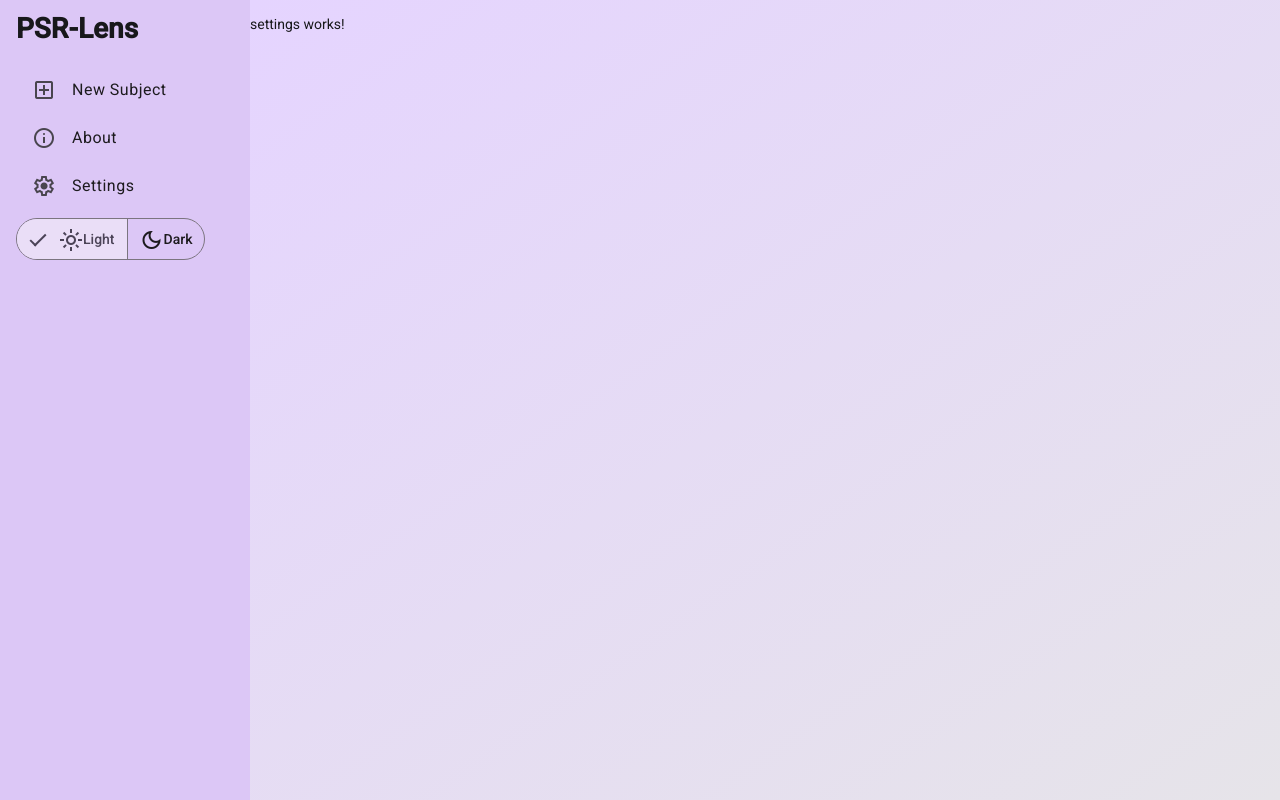
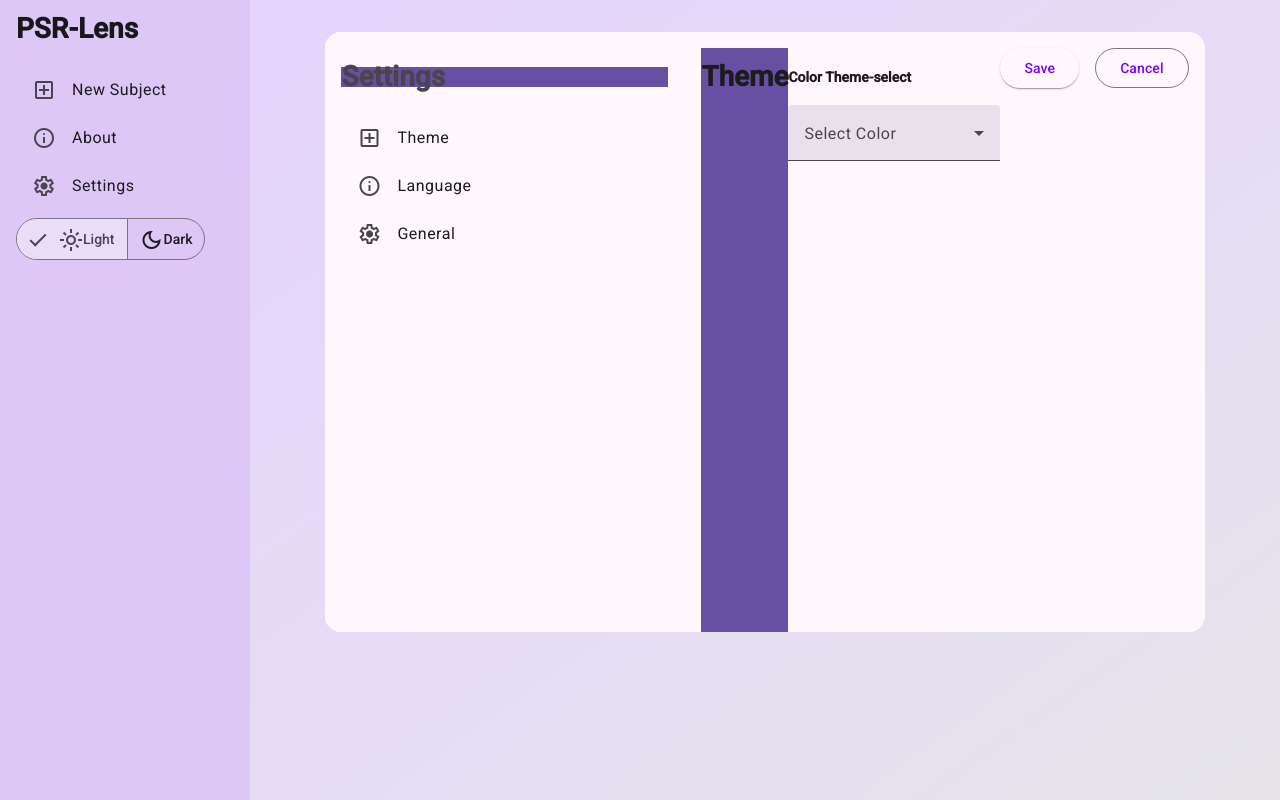
Before and after one commit to PatrikFe3/PSR-Lens-Monorepo, an Angular app in the folder frontend/: page /settings in a window 1280 px wide. Built offline with nearby package versions, Linux system fonts and the light colour scheme.

Commit message:
Add basic settings feature structure to the project.

```diff
--- /dev/null
+++ b/frontend/src/app/models/color-theme-mock.ts
@@ -0,0 +1,5 @@
+export type ColorThemeId = 'autumn' | 'jungle' | 'aqua' | 'custom';
+export interface ColorThemeMock {
+    id: ColorThemeId,
+    name: string,
+}
--- a/frontend/src/app/pages/settings/settings.html
+++ b/frontend/src/app/pages/settings/settings.html
@@ -1 +1,53 @@
-<p>settings works!</p>
+<div class="settingsPageWrapper">
+    <mat-drawer-container class="example-container">
+
+        <mat-drawer mode="side" opened>
+            <div class="drawerContentHeader">
+                <h1>Settings</h1>
+            </div>
+            <div class="matDrawerWrapper">
+                <mat-nav-list>
+                    <a mat-list-item routerLink="/analysis">
+                        <mat-icon matListItemIcon aria-hidden="true">add_box</mat-icon>
+                        <span matListItemTitle>Theme</span>
+                    </a>
+                    <a mat-list-item routerLink="/about">
+                        <mat-icon matListItemIcon aria-hidden="true">info</mat-icon>
+                        <span matListItemTitle>Language</span>
+                    </a>
+                    <a mat-list-item routerLink="/settings">
+                        <mat-icon matListItemIcon aria-hidden="true">settings</mat-icon>
+                        <span matListItemTitle>General</span>
+                    </a>
+                </mat-nav-list>
+            </div>
+        </mat-drawer>
+
+        <mat-drawer-content>
+            <div class="drawerContentHeader">
+                <h1>Theme</h1>
+            </div>
+            <div class="colorThemeSection">
+                <h4>Color Theme-select</h4>
+                <mat-form-field>
+                    <mat-label>Select Color</mat-label>
+
+                    <mat-select>
+                        @for (theme of colorThemeData; track theme) {
+                        <mat-option [value]="theme.name">{{theme.id}}</mat-option>
+                        }
+                    </mat-select>
+                </mat-form-field>
+            </div>
+
+            <div class="analysisActions">
+                <button matButton="elevated" class="analysisResulBTN">
+                    Save
+                </button>
+                <button matButton="outlined" class="analysisResulBTN">
+                    Cancel
+                </button>
+            </div>
+        </mat-drawer-content>
+    </mat-drawer-container>
+</div>
--- a/frontend/src/app/pages/settings/settings.scss
+++ b/frontend/src/app/pages/settings/settings.scss
@@ -0,0 +1,31 @@
+.settingsPageWrapper {
+    padding: 2rem 0 0 0;
+    display: flex;
+    justify-content: center;
+    min-width: 600px;
+    height: 600px;
+}
+
+.example-container {
+    border-radius: 1rem;
+}
+
+.drawerContentHeader {
+    background: var(--psr-analysis-header);
+}
+
+mat-drawer {
+    padding: 1rem;
+}
+
+mat-drawer-content {
+    padding: 1rem;
+    display: flex;
+}
+
+.analysisActions {
+    display: flex;
+    flex-direction: row;
+    justify-content: end;
+    gap: 1rem;
+}
--- a/frontend/src/app/pages/settings/settings.ts
+++ b/frontend/src/app/pages/settings/settings.ts
@@ -1,9 +1,49 @@
 import { Component } from '@angular/core';
-
+import { MatDrawerContainer, MatDrawer, MatDrawerContent } from '@angular/material/sidenav';
+import { MatListModule } from '@angular/material/list';
+import { MatFormField, MatLabel } from '@angular/material/form-field';
+import { ColorThemeMock, ColorThemeId } from '../../models/color-theme-mock';
+import { MatOption } from '@angular/material/core';
+import { MatSelect } from '@angular/material/select';
+import { MatIconModule } from '@angular/material/icon';
+import { MatButtonModule } from '@angular/material/button';
 @Component({
-  imports: [],
+  imports: [
+    MatDrawerContainer,
+    MatDrawer,
+    MatListModule,
+    MatDrawerContent,
+    MatFormField,
+    MatLabel,
+    MatOption,
+    MatSelect,
+    MatIconModule,
+    MatButtonModule
+],
   selector: 'app-settings',
   styleUrl: './settings.scss',
   templateUrl: './settings.html',
 })
-export class Settings {}
+export class Settings {
+  colorId: ColorThemeId = 'autumn';
+  colorThemeData: ColorThemeMock[] = [
+    {
+      id: 'jungle',
+      name: 'Jungle',
+    },
+    {
+      id: 'autumn',
+      name: 'Autumn',
+    },
+    {
+      id: 'aqua',
+      name: 'Aqua',
+    },
+    {
+      id: 'custom',
+      name: 'Custom',
+    }
+  ]
+
+
+}
```
